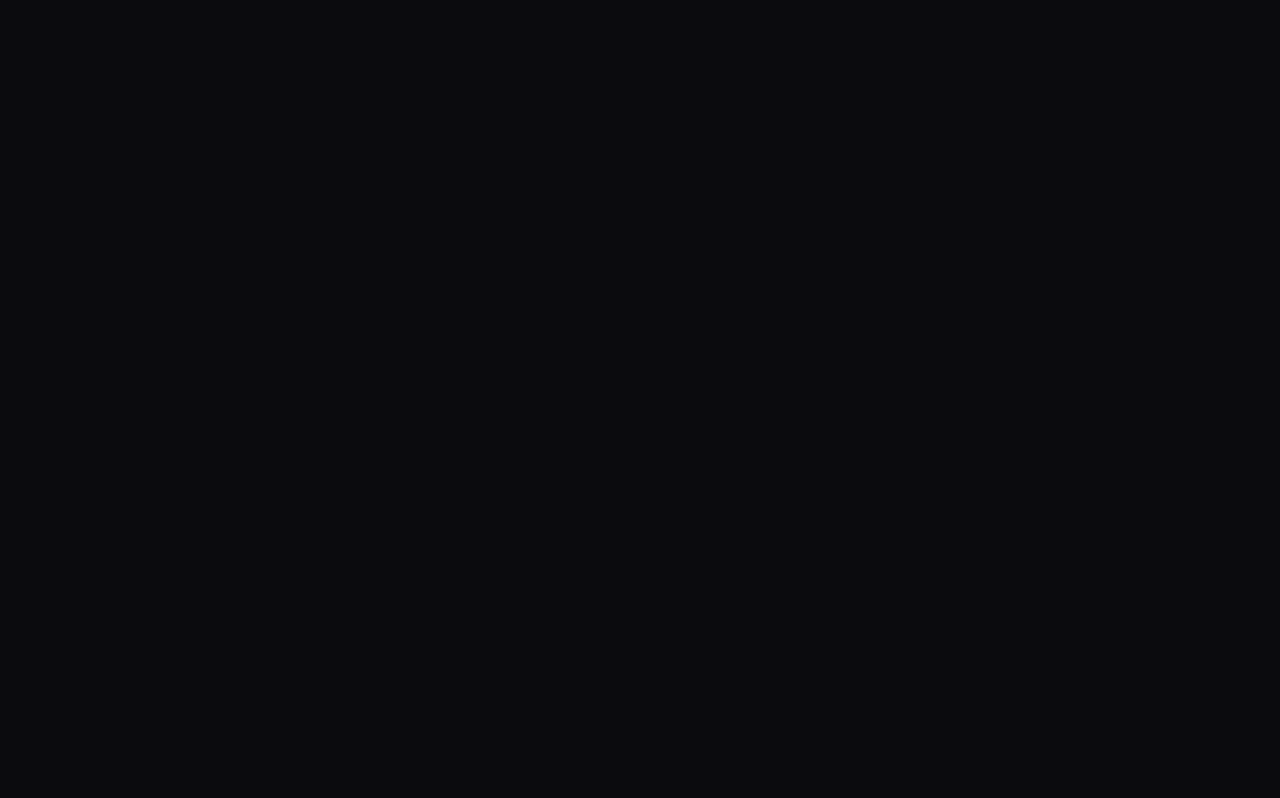
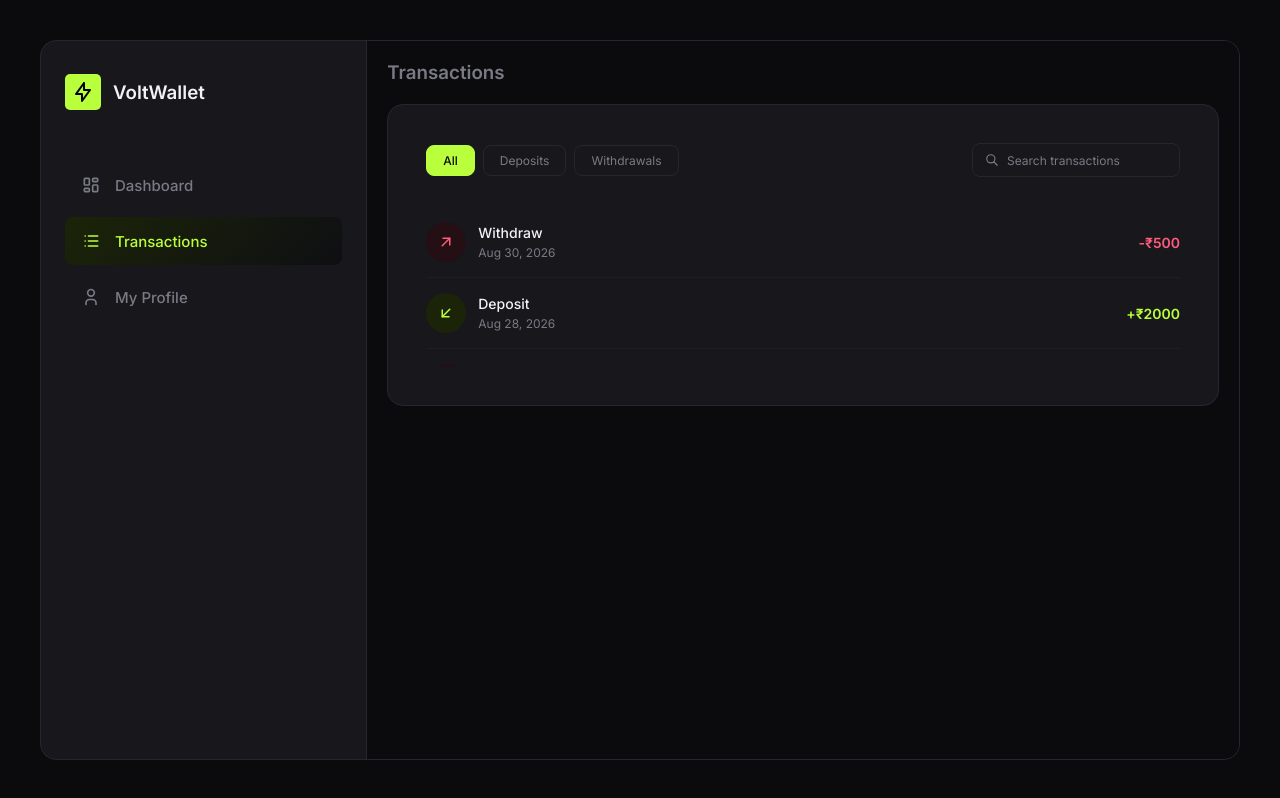
Before and after one commit to GouseMunvar/Banking_FrontEnd, a React (Create React App) app: page /transaction in a window 1280 px wide. Before the commit this address had no page. Built offline with nearby package versions, Linux system fonts and the light colour scheme.

Commit message:
Added new changes

```diff
--- a/src/App.js
+++ b/src/App.js
@@ -4,6 +4,7 @@ import Login from './pages/login';
 import Register from './pages/register';
 import { Route,BrowserRouter as Router,Routes } from 'react-router-dom';
 import OuterLayout from './components/outerLayout';
+import TransactionPage from './components/TransactionPage';
 
 function App() {
   return (
@@ -13,6 +14,7 @@ function App() {
         <Route path="/login" element={<Login/>}/>
          <Route path='/register' element={<Register/>}/>
          <Route path='/' element={<OuterLayout/>}/>
+         <Route path="/transaction" element={<TransactionPage/>}/>
       </Routes>
       </div>
     </Router>
--- /dev/null
+++ b/src/components/TransactionPage.css
@@ -0,0 +1,360 @@
+/* ================= Outer Layout ================= */
+
+.outerDiv {
+  display: flex;
+  justify-content: center;
+  align-items: center;
+  padding: 40px;
+  min-height: 100vh;
+  background: var(--bg-page);
+}
+
+.mainCard {
+  display: flex;
+  width: 100%;
+  height: 100%;
+  background: var(--bg-card);
+  border: 1px solid var(--border-card);
+  border-radius: 16px;
+  overflow: hidden;
+}
+
+
+/* ================= Sidebar ================= */
+
+.sidePanel {
+  flex: 1;
+  display: flex;
+  flex-direction: column;
+  padding: 32px 24px;
+  border-right: 1px solid var(--border-card);
+}
+
+.menuList {
+  margin-top: 40px;
+  display: flex;
+  flex-direction: column;
+  gap: 8px;
+}
+
+.sideList {
+  display: flex;
+  align-items: center;
+  gap: 14px;
+  padding: 14px 16px;
+  border-radius: 8px;
+  color: var(--text-secondary);
+  transition: 0.3s ease;
+}
+
+.sideList:hover {
+  background: var(--balance-card-gradient);
+  color: var(--accent);
+  cursor: pointer;
+}
+
+.sideList.active {
+  background: var(--balance-card-gradient);
+  color: var(--accent);
+}
+
+.menuIcon {
+  display: flex;
+  align-items: center;
+  justify-content: center;
+}
+
+.menuText {
+  font-size: 15px;
+  font-weight: 500;
+}
+
+
+/* ================= Main Panel ================= */
+
+.mainPanel {
+  flex: 3;
+  padding: 20px;
+  background: var(--bg-page);
+}
+
+.Container {
+  display: flex;
+  flex-direction: column;
+  gap: 20px;
+  color: var(--text-secondary);
+}
+
+.innerContainer {
+  background-color: var(--bg-card);
+  padding: 38px;
+  border: 1px solid var(--border-card);
+  border-radius: 16px;
+  display: flex;
+  flex-direction: column;
+  gap: 20px;
+}
+
+
+/* ================= Page Title ================= */
+
+.pageTitle {
+  color: var(--text-primary);
+  font-size: 30px;
+  font-weight: 600;
+  margin-bottom: 25px;
+}
+
+
+/* ================= Logo ================= */
+
+.walletHeader {
+  margin-bottom: 35px;
+}
+
+
+/* ================= Balance Card ================= */
+
+.balanceCard {
+  width: 100%;
+  padding: 24px;
+  border-radius: 16px;
+  background: var(--balance-card-gradient);
+  border: 1px solid var(--border-balance-card);
+  display: flex;
+  flex-direction: column;
+  gap: 12px;
+}
+
+.balanceTitle {
+  color: var(--accent-text-muted);
+  font-size: 14px;
+  margin-bottom: 12px;
+}
+
+.balanceCard h1 {
+  color: var(--text-primary);
+  font-size: 36px;
+  font-weight: 600;
+}
+
+.balanceCard p {
+  margin-top: 18px;
+  color: var(--text-primary);
+  font-size: 14px;
+}
+
+
+/* ================= Buttons ================= */
+
+.buttonDiv {
+  display: flex;
+  gap: 20px;
+}
+
+
+/* ================= Transactions ================= */
+
+.transactionList {
+  overflow: auto;
+}
+
+.transaction {
+  display: flex;
+  align-items: center;
+  justify-content: space-between;
+  padding: 15px 0;
+  border-bottom: 1px solid var(--border-row);
+}
+
+.transaction:last-child {
+  border-bottom: none;
+}
+
+.transactionLeft {
+  display: flex;
+  align-items: center;
+  gap: 12px;
+}
+
+.transactionIcon {
+  height: 40px;
+  width: 40px;
+  border-radius: 50%;
+  display: flex;
+  justify-content: center;
+  align-items: center;
+  flex-shrink: 0;
+}
+
+.transactionIcon svg {
+  width: 18px;
+  height: 18px;
+}
+
+.transactionIcon.deposit {
+  background: var(--success-bg);
+  color: var(--accent);
+}
+
+.transactionIcon.withdraw {
+  background: var(--danger-bg);
+  color: var(--danger);
+}
+
+.transactionTypeAndDate h3 {
+  margin: 0;
+  font-size: 14px;
+  font-weight: 500;
+  color: var(--text-primary);
+}
+
+.transactionTypeAndDate p {
+  margin: 4px 0 0;
+  font-size: 12px;
+  color: var(--text-secondary);
+}
+
+.amount {
+  margin: 0;
+  font-size: 14px;
+  font-weight: 600;
+}
+
+.amount.deposit {
+  color: var(--accent);
+}
+
+.amount.withdraw {
+  color: var(--danger);
+}
+
+
+/* ================= Header ================= */
+
+.transactionHeader,
+.headerDiv {
+  display: flex;
+  justify-content: space-between;
+  align-items: center;
+}
+
+.userName {
+  width: 42px;
+  height: 42px;
+  border-radius: 50%;
+  display: flex;
+  justify-content: center;
+  align-items: center;
+  background-color: var(--bg-avatar);
+}
+
+
+/* ================= Filters ================= */
+
+.filterRow {
+  display: flex;
+  justify-content: space-between;
+  align-items: center;
+  margin-bottom: 18px;
+}
+
+.filterChips {
+  display: flex;
+  gap: 8px;
+}
+
+.filterChip {
+  font-size: 12px;
+  background: var(--bg-card);
+  border: 1px solid var(--border-card);
+  color: var(--text-secondary);
+  padding: 7px 16px;
+  border-radius: 8px;
+  cursor: pointer;
+  transition: 0.2s ease;
+}
+
+.filterChip:hover {
+  color: var(--text-primary);
+}
+
+.filterChip.active {
+  background: var(--accent);
+  border-color: var(--accent);
+  color: var(--bg-page);
+  font-weight: 500;
+}
+
+
+/* ================= Search ================= */
+
+.searchBox {
+  display: flex;
+  align-items: center;
+  gap: 8px;
+  background: var(--bg-card);
+  border: 1px solid var(--border-card);
+  border-radius: 8px;
+  padding: 0 12px;
+  height: 34px;
+  color: var(--text-secondary);
+}
+
+.searchBox input {
+  background: transparent;
+  border: none;
+  outline: none;
+  color: var(--text-primary);
+  font-size: 12px;
+  width: 160px;
+}
+
+.searchBox input::placeholder {
+  color: var(--text-secondary);
+}
+
+
+/* ================= Scrollbar ================= */
+
+.transactionList::-webkit-scrollbar {
+  width: 6px;
+}
+
+.transactionList::-webkit-scrollbar-thumb {
+  background: var(--accent);
+  border-radius: 10px;
+}
+
+.transactionList::-webkit-scrollbar-track {
+  background: transparent;
+}
+
+
+.filterRow {
+  display: flex;
+  gap: 10px;
+  margin-bottom: 10px;
+}
+
+.filterBtn {
+  padding: 8px 16px;
+  border-radius: 8px;
+  border: 1px solid var(--border-card);
+  background: var(--bg-page);
+  color: var(--text-secondary);
+  font-size: 13px;
+  cursor: pointer;
+  transition: 0.2s ease;
+}
+
+.filterBtn:hover {
+  color: var(--text-primary);
+}
+
+.filterBtn.active {
+  background: var(--accent);
+  color: var(--bg-page);
+  border-color: var(--accent);
+  font-weight: 500;
+}
--- /dev/null
+++ b/src/components/TransactionPage.jsx
@@ -0,0 +1,111 @@
+import React, { useState } from "react";
+import "./outerLayout.css";
+import Header from "./header";
+import {
+  IconLayoutDashboard,
+  IconList,
+  IconUser,
+  IconSearch,
+} from "@tabler/icons-react";
+import TransactionList from "./TransactionList";
+import './TransactionPage.css'
+  import { IconArrowDownLeft, IconArrowUpRight } from '@tabler/icons-react';
+
+const TransactionPage = () => {
+  const [filter, setFilter] = useState("all");
+  const [search, setSearch] = useState("");
+
+  const menuList = [
+    { icon: <IconLayoutDashboard size={20} />, text: "Dashboard" },
+    { icon: <IconList size={20} />, text: "Transactions" },
+    { icon: <IconUser size={20} />, text: "My Profile" },
+  ];
+
+
+
+ const transactions = [
+  { type: "Withdraw", date: "Aug 30, 2026", amount: "-₹500", variant: "withdraw", icon: <IconArrowUpRight /> },
+  { type: "Deposit", date: "Aug 28, 2026", amount: "+₹2000", variant: "deposit", icon: <IconArrowDownLeft /> },
+  { type: "Withdraw", date: "Aug 25, 2026", amount: "-₹750", variant: "withdraw", icon: <IconArrowUpRight /> },
+  { type: "Deposit", date: "Aug 20, 2026", amount: "+₹5000", variant: "deposit", icon: <IconArrowDownLeft /> },
+  { type: "Withdraw", date: "Aug 15, 2026", amount: "-₹300", variant: "withdraw", icon: <IconArrowUpRight /> },
+  { type: "Deposit", date: "Aug 10, 2026", amount: "+₹1200", variant: "deposit", icon: <IconArrowDownLeft /> },
+  { type: "Withdraw", date: "Aug 05, 2026", amount: "-₹900", variant: "withdraw", icon: <IconArrowUpRight /> },
+  { type: "Deposit", date: "Aug 01, 2026", amount: "+₹3000", variant: "deposit", icon: <IconArrowDownLeft /> },
+];
+
+  const filteredTransactions = transactions
+    .filter((t) => (filter === "all" ? true : t.variant === filter))
+    .filter((t) =>
+      t.type.toLowerCase().includes(search.toLowerCase())
+    );
+
+  return (
+    <div className="outerDiv">
+      <div className="mainCard">
+        {/* Sidebar */}
+        <div className="sidePanel">
+          <Header />
+          <div className="menuList">
+            {menuList.map((item, index) => (
+              <div
+                className={`sideList ${item.text === "Transactions" ? "active" : ""}`}
+                key={index}
+              >
+                <span className="menuIcon">{item.icon}</span>
+                <span className="menuText">{item.text}</span>
+              </div>
+            ))}
+          </div>
+        </div>
+
+        {/* Main Content */}
+        <div className="mainPanel">
+          <div className="Container">
+            <h3>Transactions</h3>
+            <div className="innerContainer">
+
+              <div className="filterRow">
+                <div className="filterChips">
+                  <span
+                    className={`filterChip ${filter === "all" ? "active" : ""}`}
+                    onClick={() => setFilter("all")}
+                  >
+                    All
+                  </span>
+                  <span
+                    className={`filterChip ${filter === "deposit" ? "active" : ""}`}
+                    onClick={() => setFilter("deposit")}
+                  >
+                    Deposits
+                  </span>
+                  <span
+                    className={`filterChip ${filter === "withdraw" ? "active" : ""}`}
+                    onClick={() => setFilter("withdraw")}
+                  >
+                    Withdrawals
+                  </span>
+                </div>
+
+                <div className="searchBox">
+                  <IconSearch size={14} />
+                  <input
+                    type="text"
+                    placeholder="Search transactions"
+                    value={search}
+                    onChange={(e) => setSearch(e.target.value)}
+                  />
+                </div>
+              </div>
+
+              <TransactionList transactions={filteredTransactions} />
+
+            </div>
+          </div>
+        </div>
+      </div>
+    </div>
+  );
+};
+
+export default TransactionPage;
```
Also changed, not shown: src/api.jsx (added).
